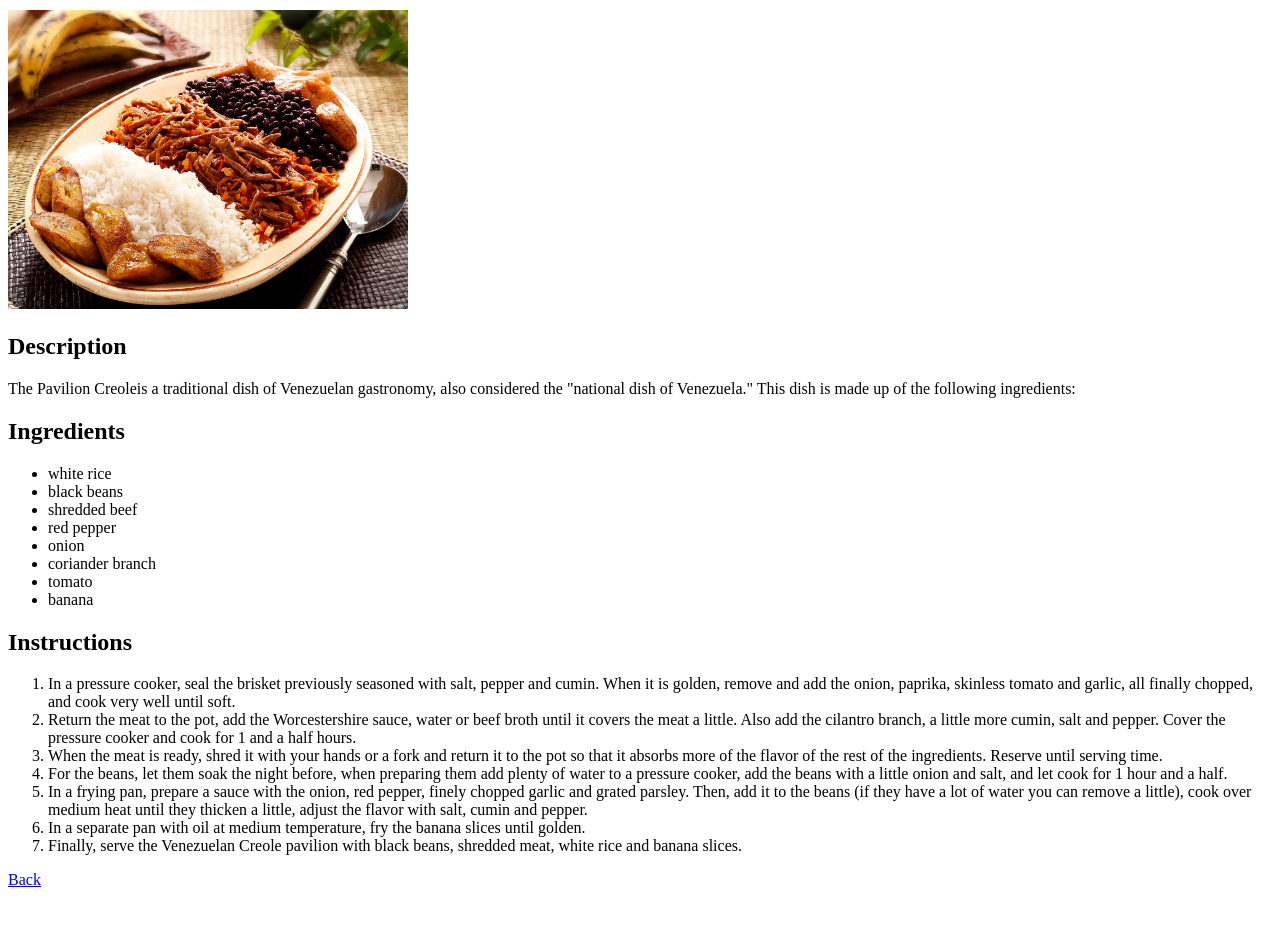
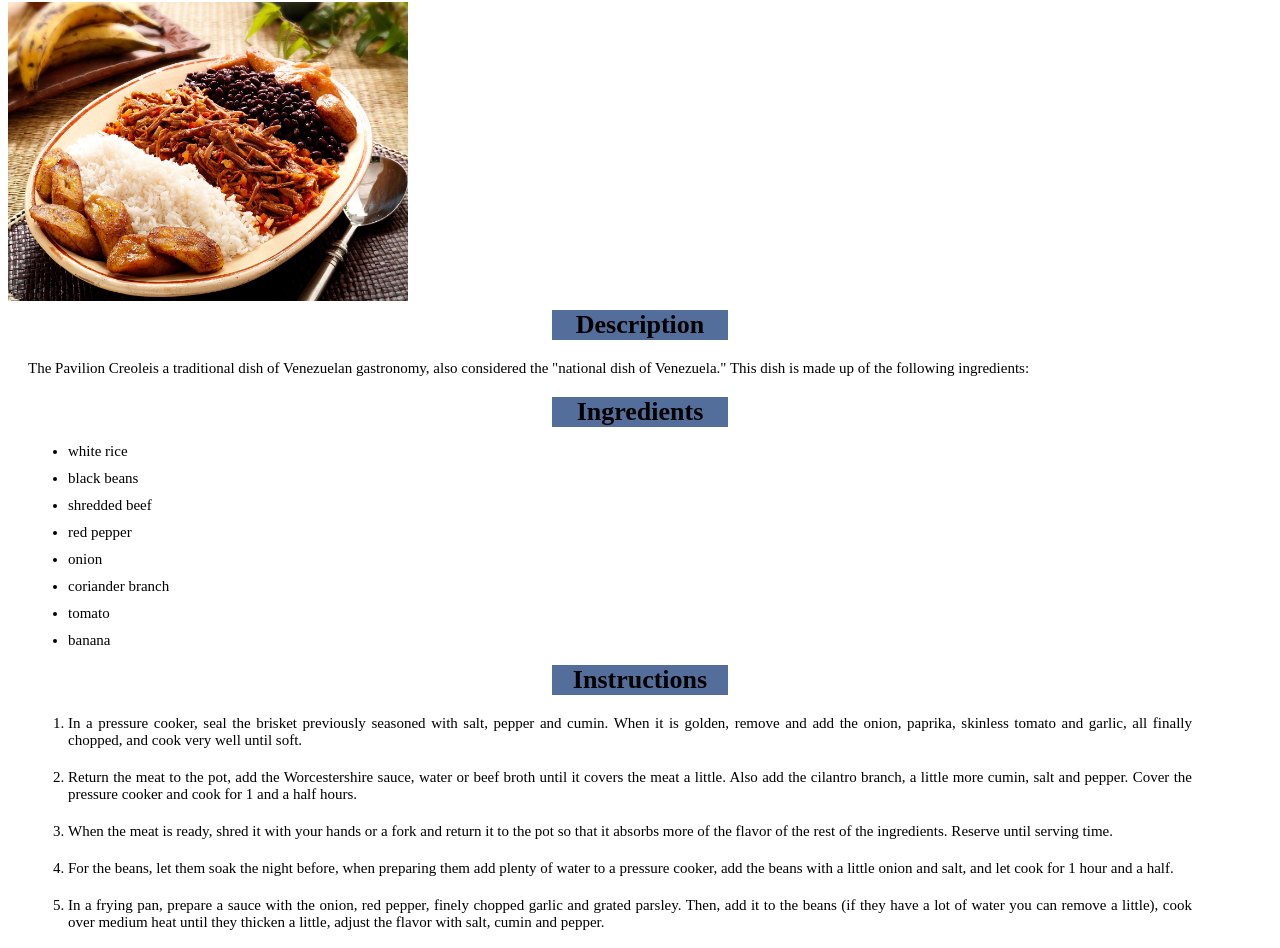
Before and after one commit to sxgl14/Progress_100days, a plain HTML site: page odin-recipes/recipes/pavilion_creole.html in a window 1280 px wide. Shown: the part 70-1018 px from the top of the page. Before the commit the page ends 967 px from the top, so only its background shows below. Drawn offline with Linux system fonts and the light colour scheme.

Commit message:
Practice css

```diff
--- a/odin-recipes/recipes/pavilion_creole.html
+++ b/odin-recipes/recipes/pavilion_creole.html
@@ -4,33 +4,35 @@
     <meta charset="UTF-8">
     <meta name="viewport" content="width=device-width, initial-scale=1.0">
     <title>Pavilion</title>
+    <link rel="stylesheet" href="styles.css">
 </head>
-<body>
+<body class="b-pav">
     <h1>PAVILION CREOLE</h1>
-    <img src="img/pavilion.jpg" alt="Pavilion Creole"> <style>img{width: 400px;}</style>
+    <img src="img/pavilion.jpg" alt="Pavilion Creole">
     <h2>Description</h2>
     <p>The Pavilion Creoleis a traditional dish of Venezuelan gastronomy, also considered the "national dish of Venezuela." This dish is made up of the following ingredients:</p>
     <h2>Ingredients</h2>
     <ul>
-        <li>white rice</li>
-        <li>black beans</li>
-        <li>shredded beef</li>
-        <li>red pepper</li>
-        <li>onion</li>
-        <li>coriander branch</li>
-        <li>tomato</li>
-        <li>banana</li>
+        <li class="list-ins list-ing">white rice</li>
+        <li class="list-ins list-ing">black beans</li>
+        <li class="list-ins list-ing">shredded beef</li>
+        <li class="list-ins list-ing">red pepper</li>
+        <li class="list-ins list-ing">onion</li>
+        <li class="list-ins list-ing">coriander branch</li>
+        <li class="list-ins list-ing">tomato</li>
+        <li class="list-ins list-ing">banana</li>
     </ul>
     <h2>Instructions</h2>
     <ol>
-        <li>In a pressure cooker, seal the brisket previously seasoned with salt, pepper and cumin. When it is golden, remove and add the onion, paprika, skinless tomato and garlic, all finally chopped, and cook very well until soft.</li>
-        <li>Return the meat to the pot, add the Worcestershire sauce, water or beef broth until it covers the meat a little. Also add the cilantro branch, a little more cumin, salt and pepper. Cover the pressure cooker and cook for 1 and a half hours.</li>
-        <li>When the meat is ready, shred it with your hands or a fork and return it to the pot so that it absorbs more of the flavor of the rest of the ingredients. Reserve until serving time.</li>
-        <li>For the beans, let them soak the night before, when preparing them add plenty of water to a pressure cooker, add the beans with a little onion and salt, and let cook for 1 hour and a half.</li>
-        <li>In a frying pan, prepare a sauce with the onion, red pepper, finely chopped garlic and grated parsley. Then, add it to the beans (if they have a lot of water you can remove a little), cook over medium heat until they thicken a little, adjust the flavor with salt, cumin and pepper.</li>
-        <li>In a separate pan with oil at medium temperature, fry the banana slices until golden.</li>
-        <li>Finally, serve the Venezuelan Creole pavilion with black beans, shredded meat, white rice and banana slices.</li>
+        <li class="list-ins">In a pressure cooker, seal the brisket previously seasoned with salt, pepper and cumin. When it is golden, remove and add the onion, paprika, skinless tomato and garlic, all finally chopped, and cook very well until soft.</li>
+        <li class="list-ins">Return the meat to the pot, add the Worcestershire sauce, water or beef broth until it covers the meat a little. Also add the cilantro branch, a little more cumin, salt and pepper. Cover the pressure cooker and cook for 1 and a half hours.</li>
+        <li class="list-ins">When the meat is ready, shred it with your hands or a fork and return it to the pot so that it absorbs more of the flavor of the rest of the ingredients. Reserve until serving time.</li>
+        <li class="list-ins">For the beans, let them soak the night before, when preparing them add plenty of water to a pressure cooker, add the beans with a little onion and salt, and let cook for 1 hour and a half.</li>
+        <li class="list-ins">In a frying pan, prepare a sauce with the onion, red pepper, finely chopped garlic and grated parsley. Then, add it to the beans (if they have a lot of water you can remove a little), cook over medium heat until they thicken a little, adjust the flavor with salt, cumin and pepper.</li>
+        <li class="list-ins">In a separate pan with oil at medium temperature, fry the banana slices until golden.</li>
+        <li class="list-ins">Finally, serve the Venezuelan Creole pavilion with black beans, shredded meat, white rice and banana slices.</li>
     </ol>
-    <a href="../index.html">Back</a>
+    <a href="index.html" class="bck">Back</a>
+    <br><br><br>
 </body>
 </html>
--- /dev/null
+++ b/odin-recipes/recipes/styles.css
@@ -0,0 +1,46 @@
+*{
+    font-family: "Times New Roman", Helvetica, sans-serif;
+}
+
+img{
+    width: 400px;
+}
+
+#body-index .b-pav{
+    margin: 50px;
+}
+
+h1{
+    background-color: rgb(213, 217, 223);
+    text-align: center;
+    width: auto;
+    font-size: 40px;
+    margin: 1% 34%;
+}
+
+h2{
+    font-size: 26px;
+    background-color: rgb(84, 110, 155);
+    margin: 5px 43%;
+    text-align: center;
+}
+
+p, .list-ins{
+    margin: 20px 80px 20px 20px;
+    font-size: 15px;
+    text-align: justify;
+}
+
+.list-ing{
+    margin: 10px 0 0 20px;
+}
+
+.bck{
+    font-size: 24px;
+    margin: 47px;
+}
+
+.link-recipe{
+    margin: 20px 0 40px 100px;
+    font-size: 19px;
+}
```
Also changed, not shown: odin-recipes/recipes/index.html (renamed from odin-recipes/index.html, +4 -3 lines), odin-recipes/recipes/roasted_black.html (+14 -13 lines).
